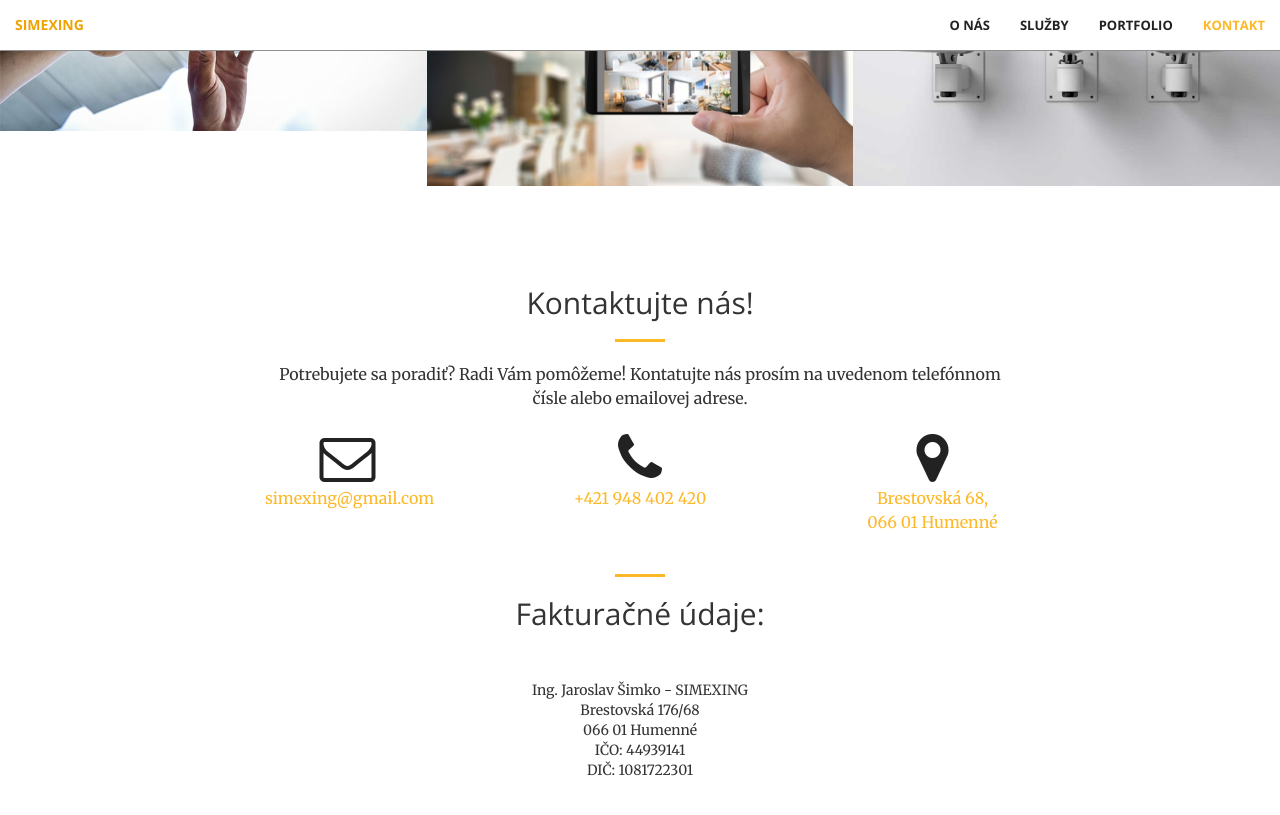
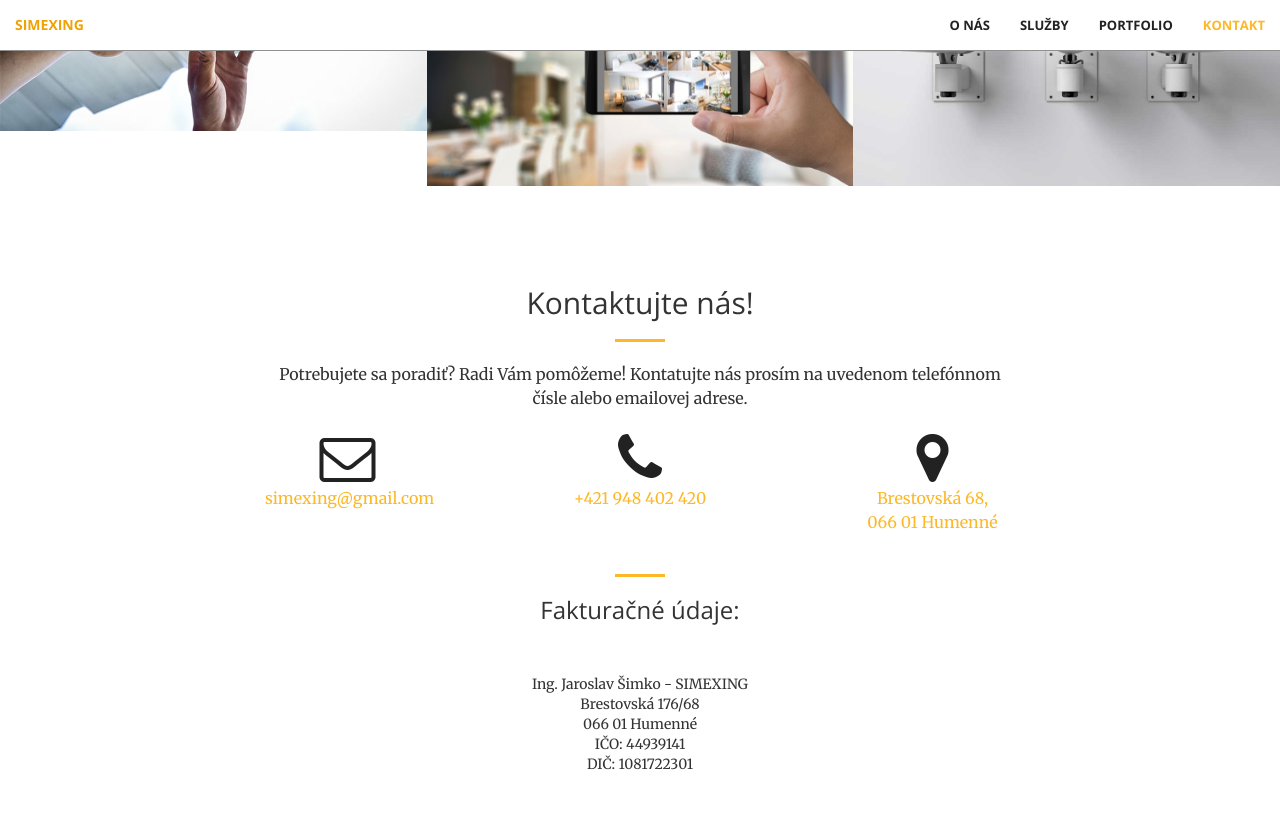
Before and after one commit to stesi13/simexing, a Jekyll site: the page built from index.html, in a window 1280 px wide and 900 px high, scrolled down 1921 px. Shown: the top 815 px of the window. Built offline with Jekyll 4.4.1, drawn with Linux system fonts in a browser that asks for light colours.

```diff
--- a/_includes/contact.html
+++ b/_includes/contact.html
@@ -27,7 +27,7 @@
         <div class="row">
             <div class="col-lg-8 col-lg-offset-2 text-center">
                 <hr class="primary">
-                <p><h2>Fakturačné údaje:</h2><br/>
+                <p><h3>Fakturačné údaje:</h3><br/>
                 <br/>
                 Ing. Jaroslav Šimko - SIMEXING<br/>
                 Brestovská 176/68<br/>
```
